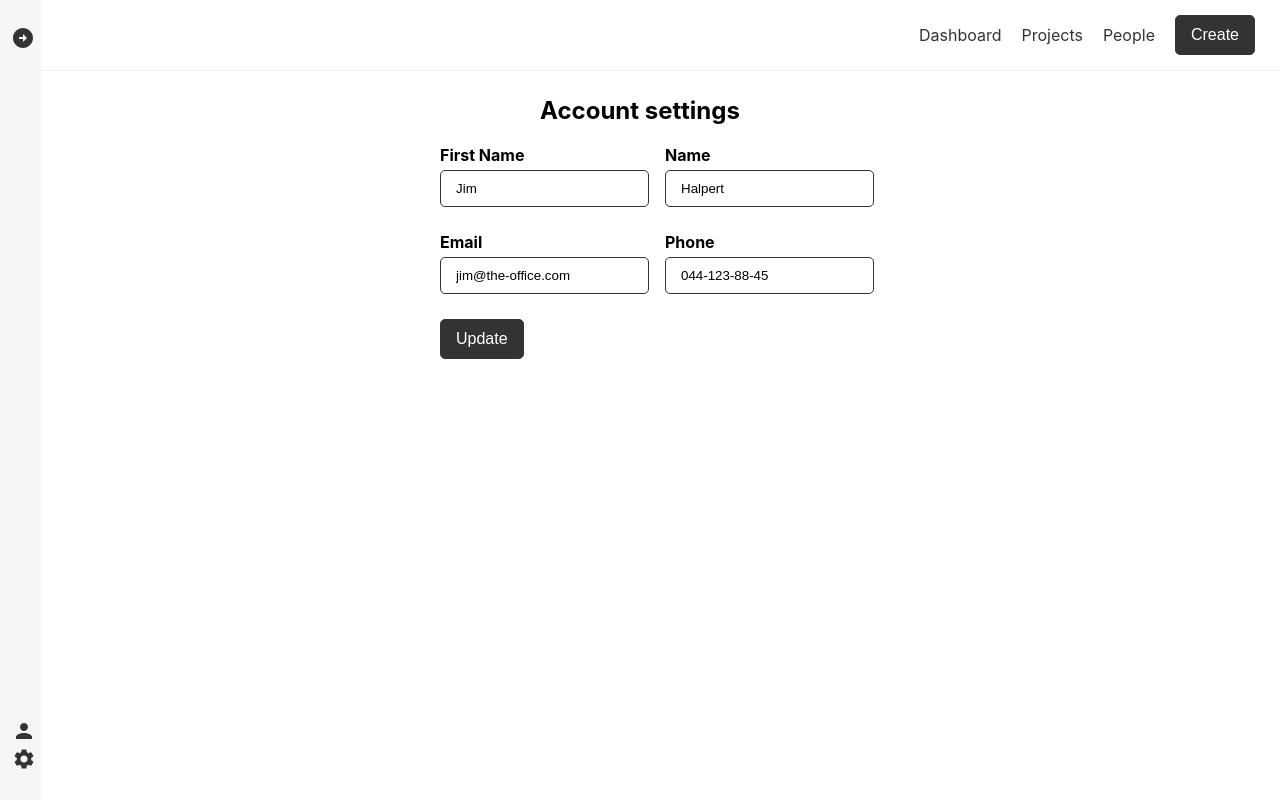
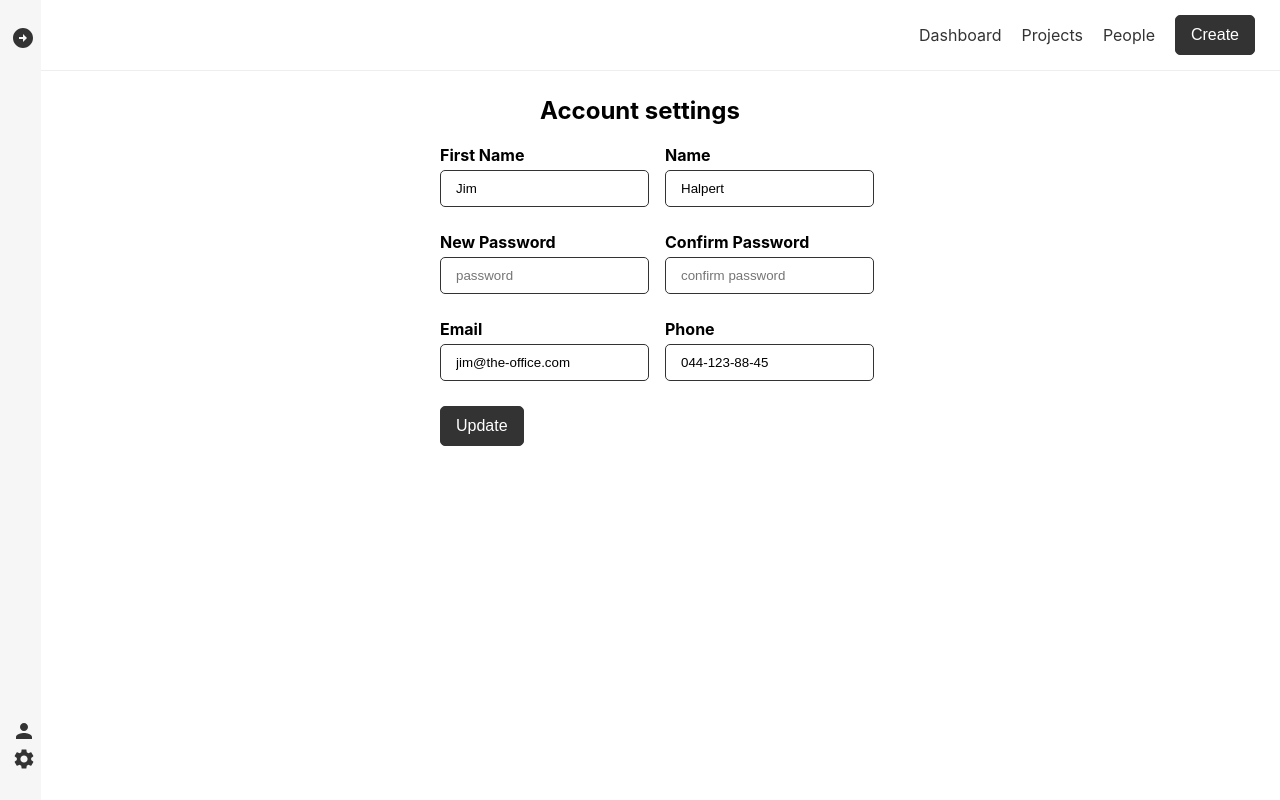
Before and after one commit to CarstenGe/bug-tracker-react, a React (Create React App) app: page /account in a window 1280 px wide. Built offline with nearby package versions, Linux system fonts and the light colour scheme.

Commit message:
Added password functionality to Account page

```diff
--- a/src/App.js
+++ b/src/App.js
@@ -8,8 +8,12 @@ import Issues from './components/content/issues/Issues';
 import { Routes, Route } from 'react-router-dom';
 import Account from './components/account/Account';
 import Settings from './components/settings/Settings';
+import people from './db-people';
 
 function App() {
+
+  const currentUser = people[0]; // todo: fetch from somewhere
+
   return (
     <div className="App">
       <Menu />
@@ -19,7 +23,7 @@ function App() {
         <Route path="/projects" element={<Projects />} />
         <Route path="/projects/:id" element={<Issues />} />
         <Route path="/people" element={<People />} />
-        <Route path="/account" element={<Account />} />
+        <Route path="/account" element={<Account person={currentUser} />} />
         <Route path="/settings" element={<Settings />} />
       </Routes>
     </div>
--- a/src/components/account/Account.jsx
+++ b/src/components/account/Account.jsx
@@ -1,18 +1,43 @@
 import './account.css';
-import people from '../../db-people';
-import { useState } from 'react';
+import { useEffect, useState } from 'react';
 
-function Account(props) {
+function Account({person}) {
 
-	const [firstName, setFirstName] = useState(people[0].firstname);
-	const [name, setName] = useState(people[0].lastname);
-	const [email, setEmail] = useState(people[0].email);
-	const [phone, setPhone] = useState(people[0].phone);
+	const [firstName, setFirstName] = useState(person.firstname);
+	const [name, setName] = useState(person.lastname);
+	const [email, setEmail] = useState(person.email);
+	const [phone, setPhone] = useState(person.phone);
+	const [password, setPassword] = useState('');
+	const [confirmPassword, setConfirmPassword] = useState('');
+	const [confirmPasswordClass, setConfirmPasswordClass] = useState('');
+	const [error, setError] = useState('');
+	const [showError, setShowError] = useState(false);
 	const [showConfirmation, setShowConfirmation] = useState(false);
+
+	useEffect(() => {
+		if(password === ''){
+			setConfirmPasswordClass('');
+			setError(false);
+		}
+		else if (password === confirmPassword) {
+			setConfirmPasswordClass('identical');
+			setError(false);
+		} else {
+			setConfirmPasswordClass('not-identical');
+			setError('Passwords don\'t match');
+		}
+	},[password, confirmPassword]);
 
 	const handleFormSubmit = (e) => {
 		e.preventDefault();
-		setShowConfirmation(true);
+
+		if(error){
+			setShowError(true);
+		}
+		else {
+			setShowError(false);
+			setShowConfirmation(true);
+		}
 
 		setTimeout(() => {
 			setShowConfirmation(false);
@@ -49,6 +74,32 @@ function Account(props) {
 						</label>
 					</div>
 					<div className='form-item'>
+						<label htmlFor='password'>
+							New Password<br />
+							<input
+							type='password'
+							id='password'
+							className={confirmPasswordClass}
+							placeholder='password'
+							value={password}
+							onChange={(e) => setPassword(e.target.value)}
+							/>
+						</label>
+					</div>
+					<div className='form-item'>
+						<label htmlFor='confirmPassword'>
+							Confirm Password<br />
+							<input
+							type='password'
+							id='confirmPassword'
+							className={confirmPasswordClass}
+							placeholder='confirm password'
+							value={confirmPassword}
+							onChange={(e) => setConfirmPassword(e.target.value)}
+							/>
+						</label>
+					</div>
+					<div className='form-item'>
 						<label htmlFor='email'>
 							Email<br />
 							<input
@@ -75,6 +126,7 @@ function Account(props) {
 					<button type='submit' className='btn btn-black-full'>Update</button>
 				</form>
 			</div>
+			{showError && <div className='error-message'>Passwords don't match</div>}
 			{showConfirmation && <div className='success-message'>Account settings successfully updated</div>}
 		</div>
 	);
--- a/src/components/account/account.css
+++ b/src/components/account/account.css
@@ -21,10 +21,19 @@
 	outline: none;
 }
 .account-form .form-item input:not([type=submit]) {
+	background-color: white;
 	border: 1px solid #333;
 	border-radius: 5px;
 	margin-top: 5px;
 	padding: 10px 15px;
+}
+.account-form .form-item input.identical {
+	background-color: #d4edda;
+    border-color: #c3e6cb;
+}
+.account-form .form-item input.not-identical {
+    background-color: #f8d7da;
+    border-color: #f5c6cb;
 }
 .account .success-message {
 	background-color: #d4edda;
@@ -37,3 +46,14 @@
 	padding: 5px 10px;
 	width: fit-content;
 }
+.account .error-message {
+	background-color: #f8d7da;
+    border-color: #f5c6cb;
+	border-radius: 5px;
+	color: #721c24;
+	margin-top: 25px;
+	margin-left: auto;
+	margin-right: auto;
+	padding: 5px 10px;
+	width: fit-content;
+}
```
